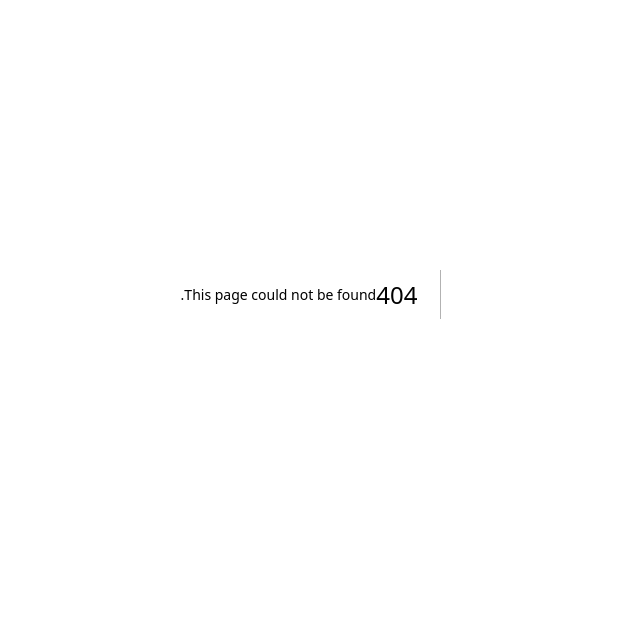
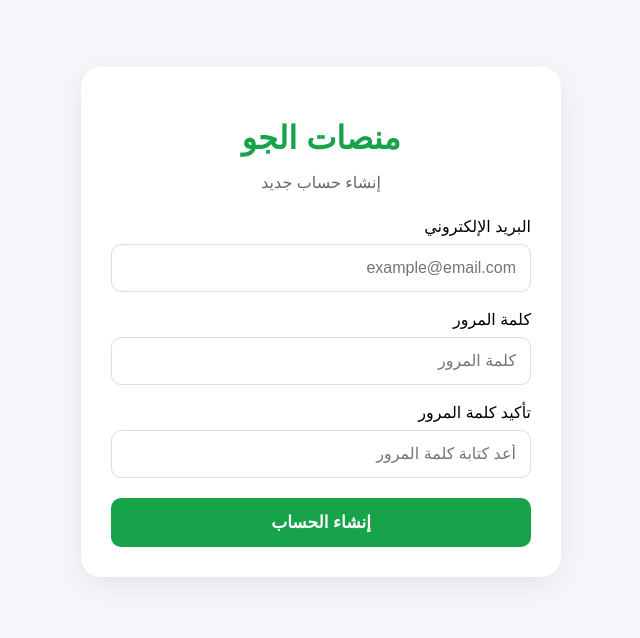
Before and after one commit to yi833/manasat-elgoo, a Next.js app: page /register in a window 1280 px wide. Before the commit this address had no page. Shown: the part 106-744 px from the top of the page, without its empty margins (319-959 px from the left). Built offline with nearby package versions, Linux system fonts and the light colour scheme; no server answers.

Commit message:
Add registration page with form validation

```diff
--- /dev/null
+++ b/app/register/page.js
@@ -0,0 +1,188 @@
+"use client";
+
+import { useState } from "react";
+import { supabase } from "../lib/supabase";
+
+export default function RegisterPage() {
+  const [email, setEmail] = useState("");
+  const [password, setPassword] = useState("");
+  const [confirmPassword, setConfirmPassword] = useState("");
+  const [loading, setLoading] = useState(false);
+  const [message, setMessage] = useState("");
+
+  async function handleRegister(e) {
+    e.preventDefault();
+    setMessage("");
+
+    if (!email || !password || !confirmPassword) {
+      setMessage("من فضلك املأ جميع البيانات");
+      return;
+    }
+
+    if (password.length < 6) {
+      setMessage("كلمة المرور يجب أن تكون 6 أحرف على الأقل");
+      return;
+    }
+
+    if (password !== confirmPassword) {
+      setMessage("كلمتا المرور غير متطابقتين");
+      return;
+    }
+
+    setLoading(true);
+
+    const { error } = await supabase.auth.signUp({
+      email,
+      password,
+    });
+
+    if (error) {
+      setMessage(error.message);
+      setLoading(false);
+      return;
+    }
+
+    setMessage(
+      "تم إنشاء الحساب بنجاح ✅ إذا طلب منك تأكيد البريد، افتح رسالة التأكيد."
+    );
+
+    setEmail("");
+    setPassword("");
+    setConfirmPassword("");
+    setLoading(false);
+  }
+
+  return (
+    <main
+      dir="rtl"
+      style={{
+        minHeight: "100vh",
+        display: "flex",
+        justifyContent: "center",
+        alignItems: "center",
+        background: "#f5f7fb",
+        padding: "20px",
+        fontFamily: "Arial, sans-serif",
+      }}
+    >
+      <form
+        onSubmit={handleRegister}
+        style={{
+          width: "100%",
+          maxWidth: "420px",
+          background: "#fff",
+          padding: "30px",
+          borderRadius: "20px",
+          boxShadow: "0 8px 30px rgba(0,0,0,0.08)",
+        }}
+      >
+        <h1
+          style={{
+            textAlign: "center",
+            color: "#16a34a",
+            marginBottom: "10px",
+          }}
+        >
+          منصات الجو
+        </h1>
+
+        <p
+          style={{
+            textAlign: "center",
+            color: "#666",
+            marginBottom: "25px",
+          }}
+        >
+          إنشاء حساب جديد
+        </p>
+
+        <label>البريد الإلكتروني</label>
+
+        <input
+          type="email"
+          value={email}
+          onChange={(e) => setEmail(e.target.value)}
+          placeholder="example@email.com"
+          style={{
+            width: "100%",
+            padding: "14px",
+            marginTop: "8px",
+            marginBottom: "18px",
+            border: "1px solid #ddd",
+            borderRadius: "10px",
+            fontSize: "16px",
+            boxSizing: "border-box",
+          }}
+        />
+
+        <label>كلمة المرور</label>
+
+        <input
+          type="password"
+          value={password}
+          onChange={(e) => setPassword(e.target.value)}
+          placeholder="كلمة المرور"
+          style={{
+            width: "100%",
+            padding: "14px",
+            marginTop: "8px",
+            marginBottom: "18px",
+            border: "1px solid #ddd",
+            borderRadius: "10px",
+            fontSize: "16px",
+            boxSizing: "border-box",
+          }}
+        />
+
+        <label>تأكيد كلمة المرور</label>
+
+        <input
+          type="password"
+          value={confirmPassword}
+          onChange={(e) => setConfirmPassword(e.target.value)}
+          placeholder="أعد كتابة كلمة المرور"
+          style={{
+            width: "100%",
+            padding: "14px",
+            marginTop: "8px",
+            marginBottom: "20px",
+            border: "1px solid #ddd",
+            borderRadius: "10px",
+            fontSize: "16px",
+            boxSizing: "border-box",
+          }}
+        />
+
+        <button
+          type="submit"
+          disabled={loading}
+          style={{
+            width: "100%",
+            padding: "14px",
+            background: loading ? "#999" : "#16a34a",
+            color: "#fff",
+            border: "none",
+            borderRadius: "10px",
+            fontSize: "17px",
+            fontWeight: "bold",
+          }}
+        >
+          {loading ? "جاري إنشاء الحساب..." : "إنشاء الحساب"}
+        </button>
+
+        {message && (
+          <p
+            style={{
+              textAlign: "center",
+              marginTop: "18px",
+              color: message.includes("بنجاح") ? "#16a34a" : "#dc2626",
+              fontWeight: "bold",
+            }}
+          >
+            {message}
+          </p>
+        )}
+      </form>
+    </main>
+  );
+            }
```
